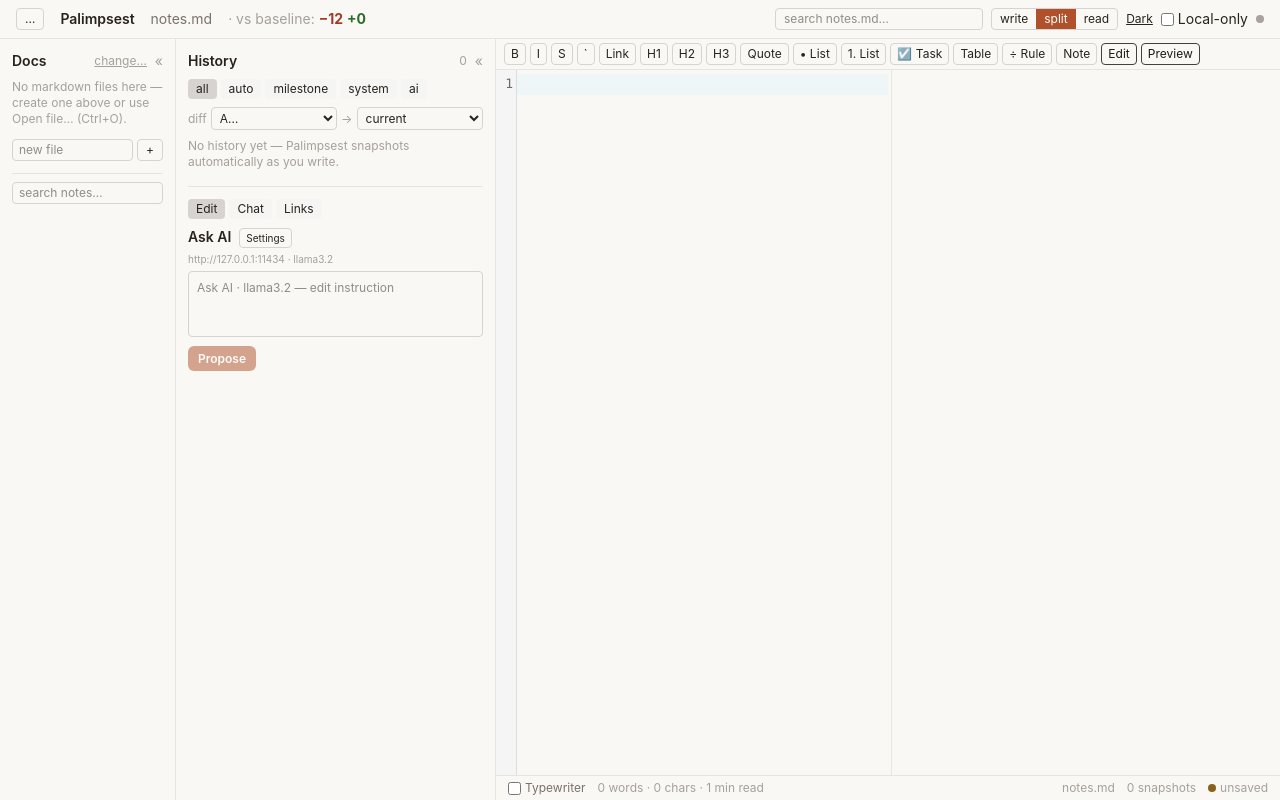
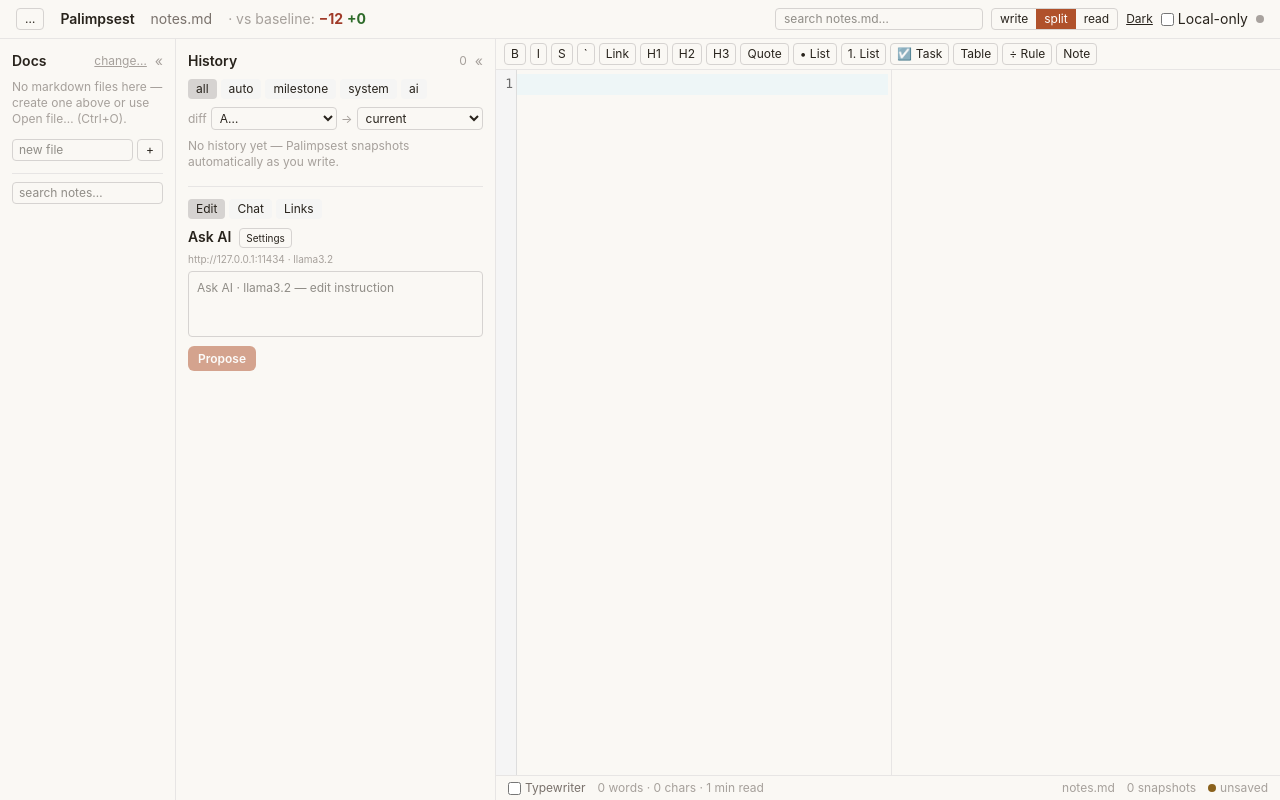
Before and after one commit to touhidsiddiqueeraj-bit/palimpsest, a React (Vite) app in the folder apps/desktop/: page / in a window 1280 px wide. Both pictures are taken after a click on the button "Continue without history (editor only)". Built offline with nearby package versions, Linux system fonts and the light colour scheme.

Commit message:
fix(desktop): restore plain two-column split — drop the pane-toggle buttons

```diff
--- a/apps/desktop/src/App.tsx
+++ b/apps/desktop/src/App.tsx
@@ -65,10 +65,9 @@ export default function App() {
   const fileSearchTimer = useRef<number | null>(null);
   const fileSearchRef = useRef<HTMLInputElement | null>(null);
   const [collapsed, setCollapsed] = useState(() => {
-    const def = { docs: false, hist: false, editor: false, preview: false };
+    const def = { docs: false, hist: false };
     try {
       const c = { ...def, ...(JSON.parse(localStorage.getItem('palimpsest.panels') ?? '{}') as object) };
-      if (c.editor && c.preview) c.preview = false;
       return c;
     } catch {
       return def;
@@ -362,12 +361,6 @@ export default function App() {
   }, [collapsed]);
 
   const togglePane = (k: 'docs' | 'hist') => () => setCollapsed((c) => ({ ...c, [k]: !c[k] }));
-  const toggleSplit = (k: 'editor' | 'preview') => () =>
-    setCollapsed((c) => {
-      const next = { ...c, [k]: !c[k] };
-      if (next.editor && next.preview) next[k === 'editor' ? 'preview' : 'editor'] = false;
-      return next;
-    });
 
   const onFileSearch = (q: string) => {
     setFileQuery(q);
@@ -1405,32 +1398,6 @@ export default function App() {
                   {label}
                 </button>
               ))}
-              {viewMode === 'split' && (
-                <>
-                  <button
-                    onClick={toggleSplit('editor')}
-                    className={`rounded border px-1.5 py-0.5 text-xs ${
-                      collapsed.editor
-                        ? 'border-stone-300 text-stone-400'
-                        : 'border-stone-700 text-stone-900'
-                    }`}
-                    title="Toggle editor pane"
-                  >
-                    Edit
-                  </button>
-                  <button
-                    onClick={toggleSplit('preview')}
-                    className={`rounded border px-1.5 py-0.5 text-xs ${
-                      collapsed.preview
-                        ? 'border-stone-300 text-stone-400'
-                        : 'border-stone-700 text-stone-900'
-                    }`}
-                    title="Toggle preview pane"
-                  >
-                    Preview
-                  </button>
-                </>
-              )}
             </div>
           )}
           <div
@@ -1448,7 +1415,7 @@ export default function App() {
               localStorage.setItem('palimpsest.split', String(splitPct));
             }}
           >
-            {viewMode !== 'read' && !(viewMode === 'split' && collapsed.editor) && (
+            {viewMode !== 'read' && (
               <div
                 className={viewMode === 'split' ? 'min-w-0' : 'flex-1 min-w-0'}
                 style={viewMode === 'split' ? { width: `${splitPct}%` } : undefined}
@@ -1462,7 +1429,7 @@ export default function App() {
                 />
               </div>
             )}
-            {viewMode === 'split' && !collapsed.editor && !collapsed.preview && (
+            {viewMode === 'split' && (
               <div
                 className={`split-divider ${dragRef.current ? 'dragging' : ''}`}
                 title="Drag to resize"
@@ -1472,7 +1439,7 @@ export default function App() {
                 }}
               />
             )}
-            {viewMode !== 'write' && !(viewMode === 'split' && collapsed.preview) && (
+            {viewMode !== 'write' && (
               <div
                 ref={previewRef}
                 className={
```
Also changed, not shown: 2 other files (tests, documents, lock files or other folders).
